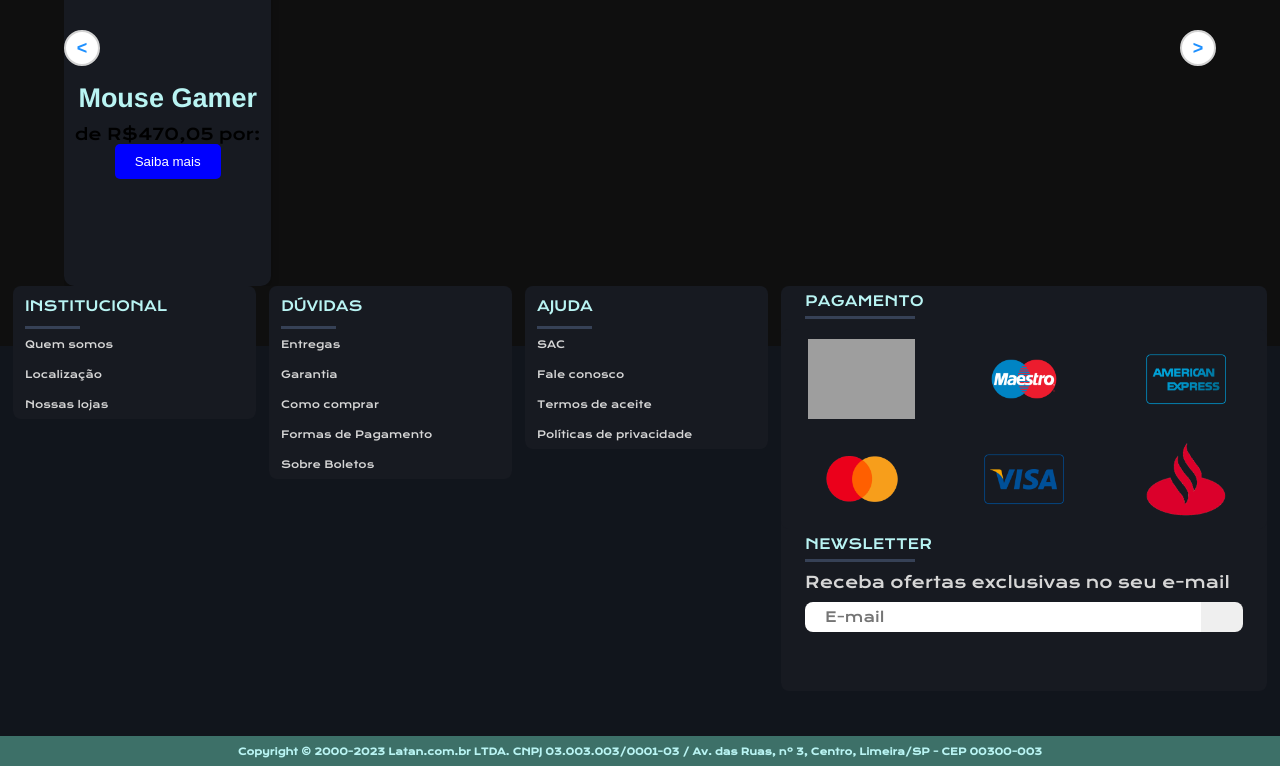
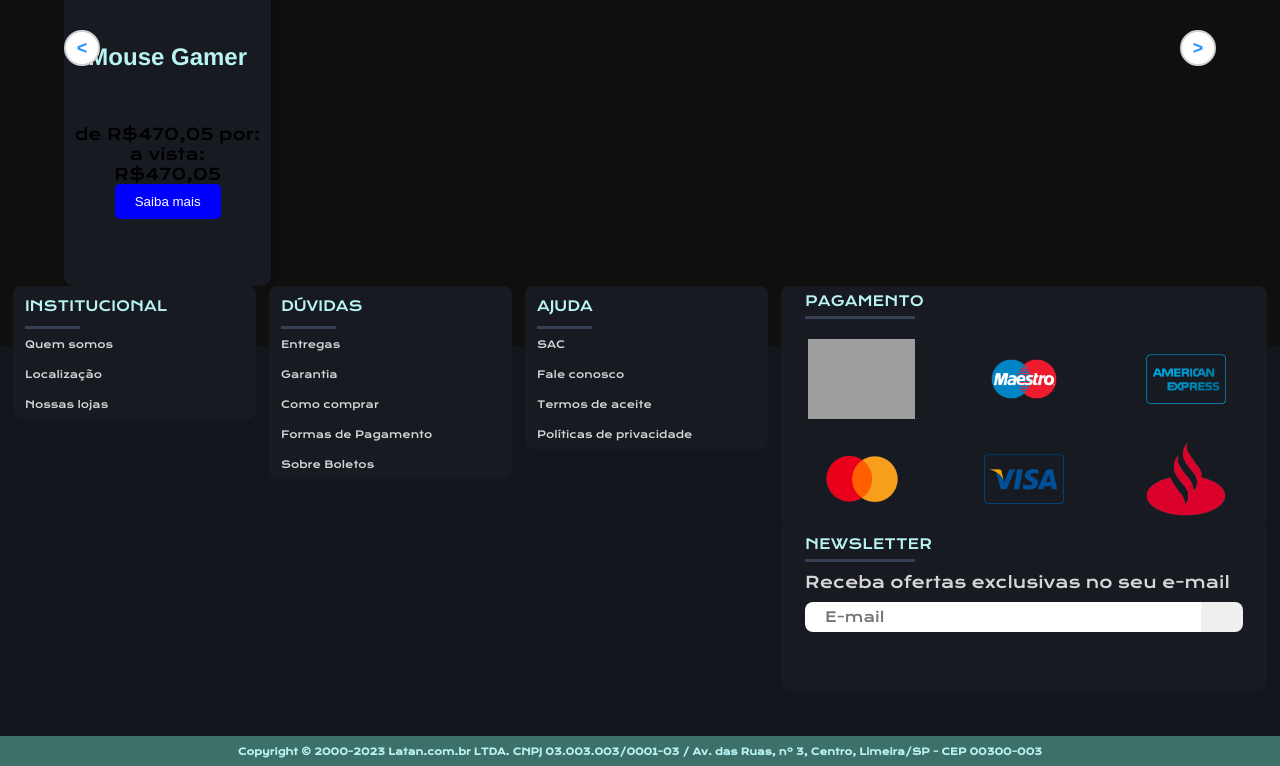
Before and after one commit to ZimbresAguilar/Ozza-Tech, a PHP site: page / in a window 1280 px wide. Shown: the part 434-1200 px from the top of the page. Run offline with PHP 8.4, Linux system fonts and the light colour scheme; some libraries are stand-ins or nearby versions; grey boxes are pictures that could not be loaded.

Commit message:
att card

```diff
--- a/css/card.css
+++ b/css/card.css
@@ -97,12 +97,12 @@
     display: flex;
     flex-direction: column;
     align-items: center;
-    justify-content: center;
+    justify-content: space-evenly;
 }
 
 .nome {
     font-family: helvetica;
-	font-size: 18px;
+	font-size: 24px;
 	margin-bottom: 10px;
     color: var(--aqua-claro);
 }
--- a/index.html
+++ b/index.html
@@ -97,12 +97,14 @@
                                 </figure>
 
                                 <div class="categoria-conteudo">
-                                    <span class="nome">
-                                        <h2>Mouse Gamer</h2>
-                                    </span>
+                                    <h2 class="nome">Mouse Gamer</h2>
                                     <span class="preço">
-                                        <p>de R$470,05 por:</p>
-                                    </span>
+                                        <p class="preco-antes">de R$470,05 por:</p>
+                                     <div class="preçofinal">
+                                         <span class="vista">a vista:</span>
+                                         <p class="preco-depois">R$470,05</p>
+                                         </span>
+                                     </div>
                                     <button>Saiba mais</button>
                                 </div>
 
```
